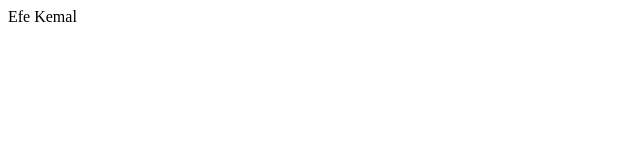
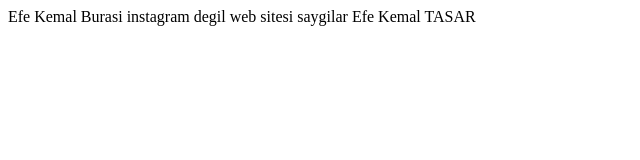
Before and after one commit to endertasar/EfeKemal, a plain HTML site: page index.html in a window 1280 px wide. Shown: the whole page, without its empty margins (0-640 px from the left). Drawn offline with Linux system fonts and the light colour scheme.

Commit message:
instagram message

```diff
--- a/index.html
+++ b/index.html
@@ -4,6 +4,6 @@
 </head>
 <body>
     Efe Kemal
-
+Burasi instagram degil web sitesi saygilar Efe Kemal TASAR
 </body>
 </html>
```
